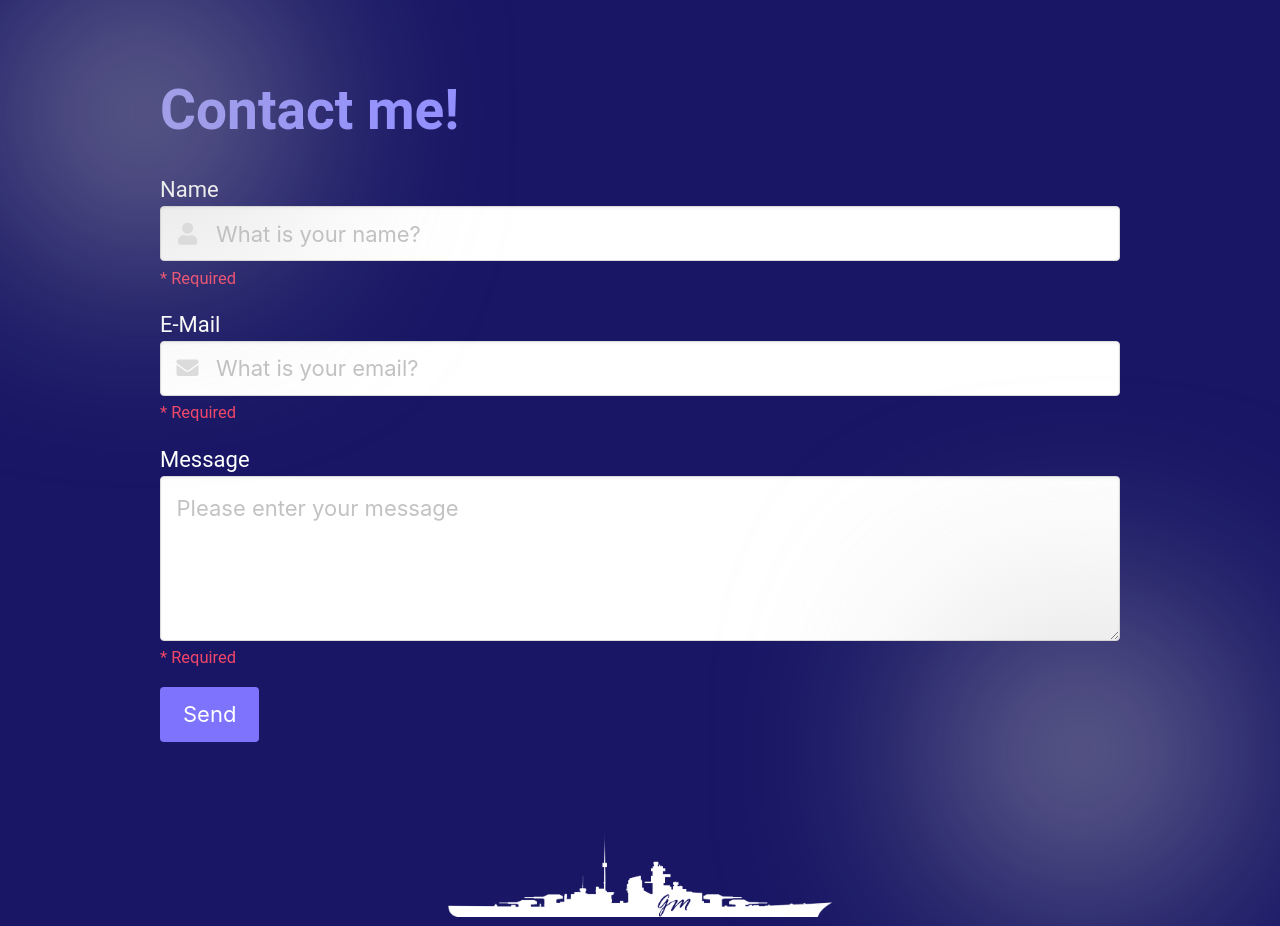
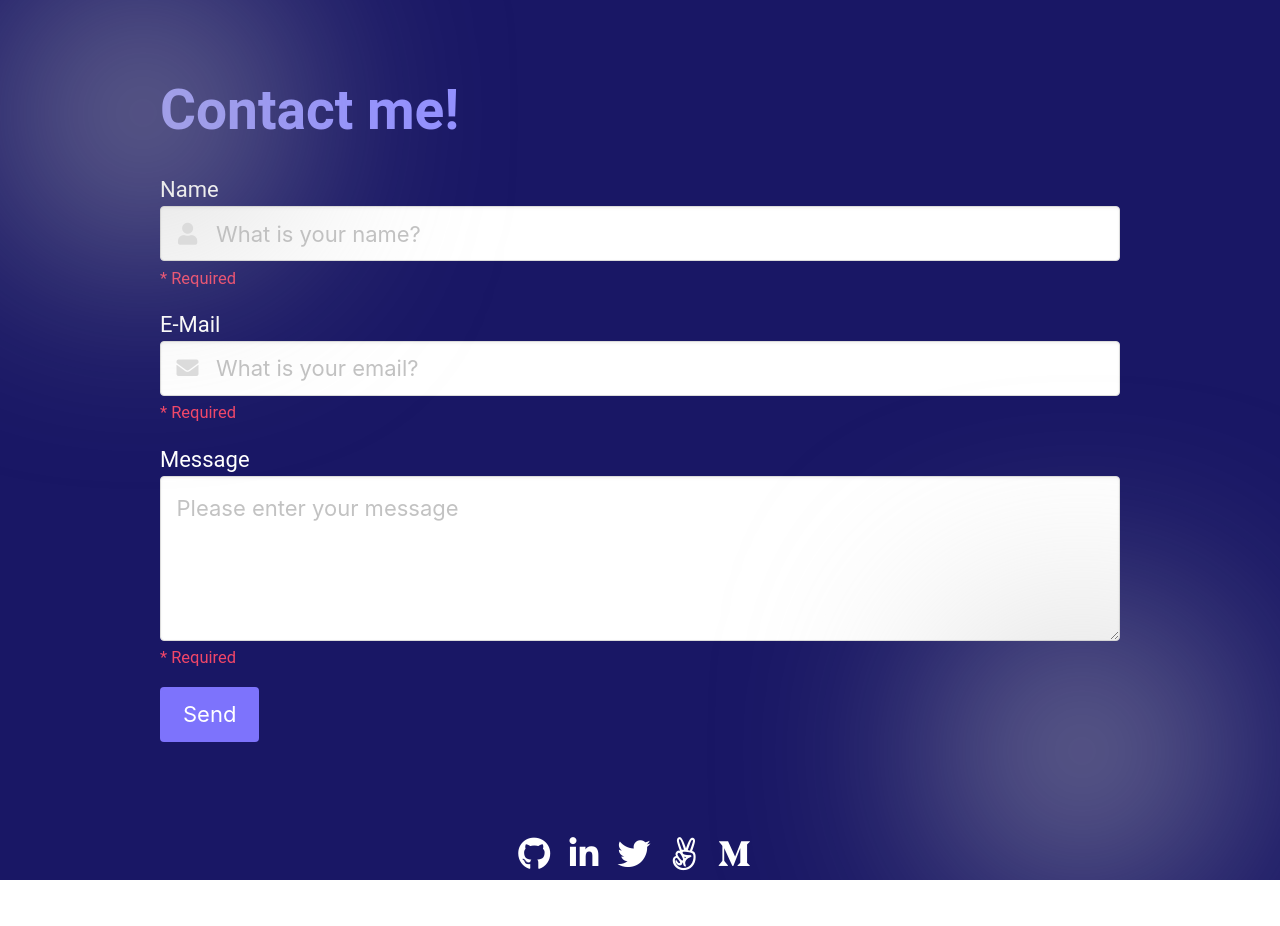
Before and after one commit to Bismarck-GM/portfolio, a plain HTML site: page index.html in a window 1280 px wide. Shown: the part 6051-6977 px from the top of the page. After the commit the page ends 6931 px from the top, so only its background shows below. Drawn offline with Linux system fonts and the light colour scheme.

Commit message:
Add correct target to links.

```diff
--- a/index.html
+++ b/index.html
@@ -124,8 +124,8 @@
               <li>amazon s3</li>
             </ul>
             <div class="grid-item-buttons">
-              <a href="https://github.com/Bismarck-GM/liFEsMemes-Rails" class="button is-primary">View Code</a>
-              <a href="https://lifesmemes.herokuapp.com/" class="button is-primary">Live Version</a>
+              <a href="https://github.com/Bismarck-GM/liFEsMemes-Rails" class="button is-primary" target="_blank">View Code</a>
+              <a href="https://lifesmemes.herokuapp.com/" class="button is-primary" target="_blank">Live Version</a>
             </div>
 
           </div>
@@ -317,7 +317,13 @@
     </section>
     <footer class="footer">
       <div class="content has-text-centered">
-        <a href="https://github.com/Bismarck-GM/"><img src="assets/images/BismarckGMLogowhite-04.png" alt="logo"></a>
+        <div class="about-me-link-icons is-centered is-size-4">
+          <a href="https://github.com/Bismarck-GM/" class="mr-2" target="_blank"><i class="fab fa-github"></i></a>
+          <a href="https://www.linkedin.com/in/geronimomorisot/" class="mr-2" target="_blank"><i class="fab fa-linkedin-in"></i></a>
+          <a href="https://twitter.com/Rewritablee" class="mr-2" target="_blank"><i class="fab fa-twitter"></i></a>
+          <a href="" class="mr-2"><i class="fab fa-angellist" target="_blank"></i></a>
+          <a href="https://medium.com/@geromorla" class="mr-2" target="_blank"><i class="fab fa-medium-m"></i></a>
+        </div>
       </div>
     </footer>
   </body>
```
